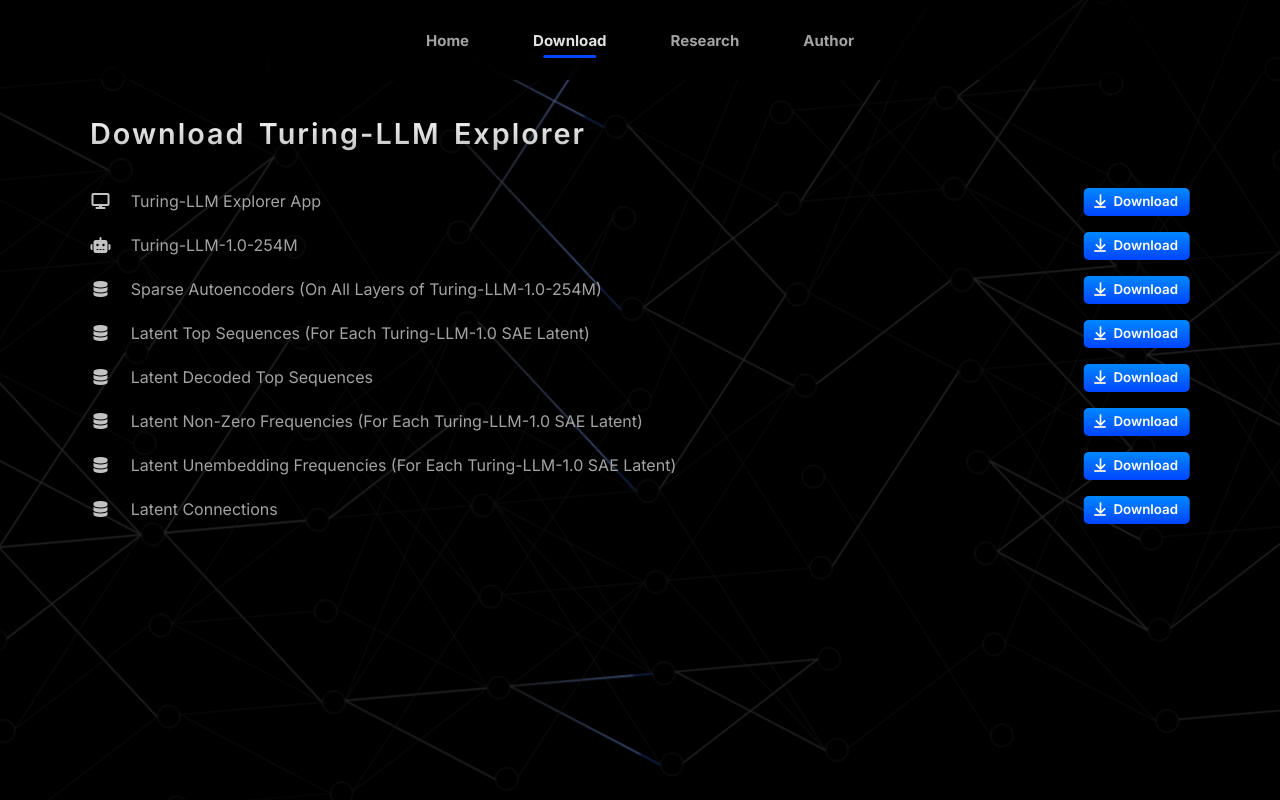
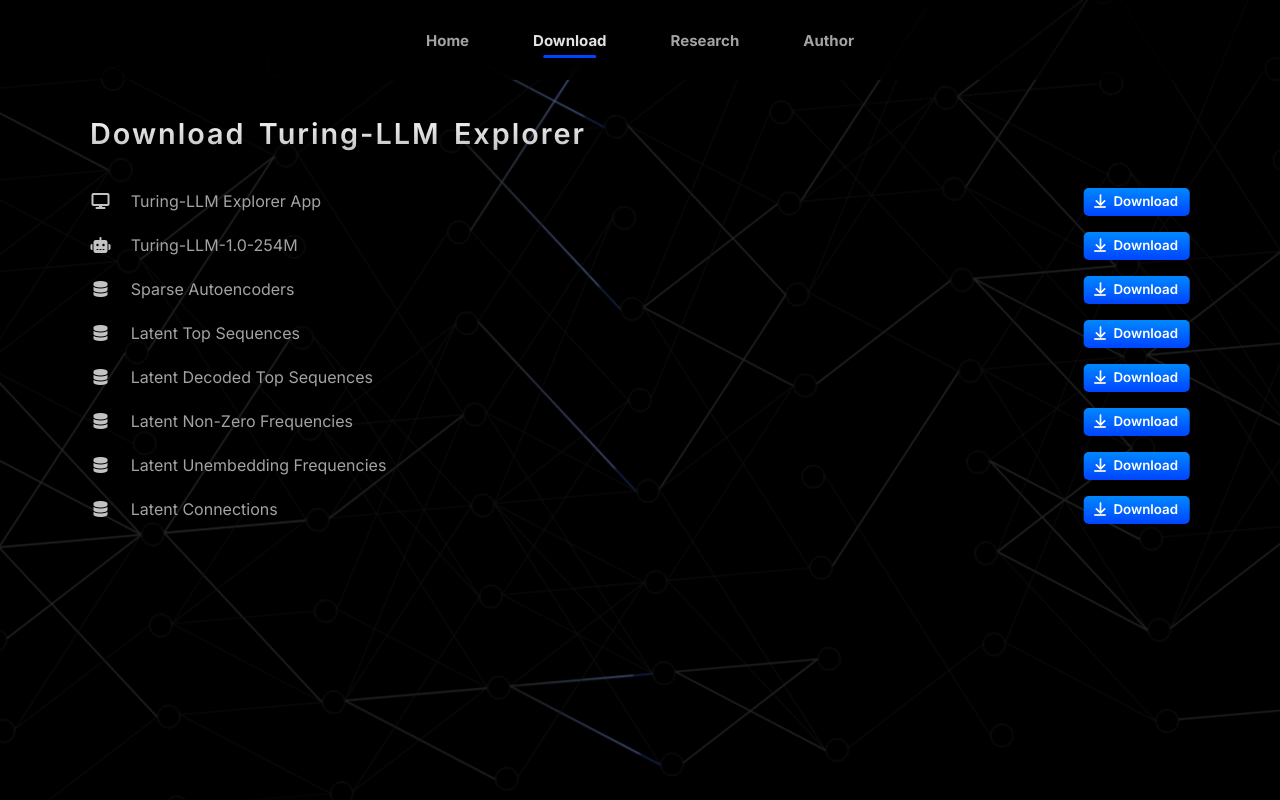
Before and after one commit to DanielJamesDavies/Turing-Explorer-Front-End, a React (Vite) app: page /download in a window 1280 px wide. Built offline with nearby package versions, Linux system fonts and the light colour scheme; no server answers.

Commit message:
Update DownloadPage.jsx

```diff
--- a/src/pages/download/DownloadPage.jsx
+++ b/src/pages/download/DownloadPage.jsx
@@ -28,12 +28,12 @@ export const DownloadPage = () => {
 						{ name: "Turing-LLM Explorer App", type: "app", link: "https://github.com/DanielJamesDavies/Turing-LLM-Explorer" },
 						{ name: "Turing-LLM-1.0-254M", type: "ai", link: "https://www.kaggle.com/models/danieljamesdavies/turing-llm-1.0-254m" },
 						{
-							name: "Sparse Autoencoders (On All Layers of Turing-LLM-1.0-254M)",
+							name: "Sparse Autoencoders",
 							type: "data",
 							link: "https://www.kaggle.com/datasets/danieljamesdavies/turing-llm-sparse-autoencoders",
 						},
 						{
-							name: "Latent Top Sequences (For Each Turing-LLM-1.0 SAE Latent)",
+							name: "Latent Top Sequences",
 							type: "data",
 							link: "https://www.kaggle.com/datasets/danieljamesdavies/turing-llm-latent-top-sequences",
 						},
@@ -43,12 +43,12 @@ export const DownloadPage = () => {
 							link: "https://www.kaggle.com/datasets/danieljamesdavies/turing-llm-decoded-sequences",
 						},
 						{
-							name: "Latent Non-Zero Frequencies (For Each Turing-LLM-1.0 SAE Latent)",
+							name: "Latent Non-Zero Frequencies",
 							type: "data",
 							link: "https://www.kaggle.com/datasets/danieljamesdavies/turing-llm-latent-frequencies",
 						},
 						{
-							name: "Latent Unembedding Frequencies (For Each Turing-LLM-1.0 SAE Latent)",
+							name: "Latent Unembedding Frequencies",
 							type: "data",
 							link: "https://www.kaggle.com/datasets/danieljamesdavies/turing-llm-top-sequence-unembedding-frequencies",
 						},
```
